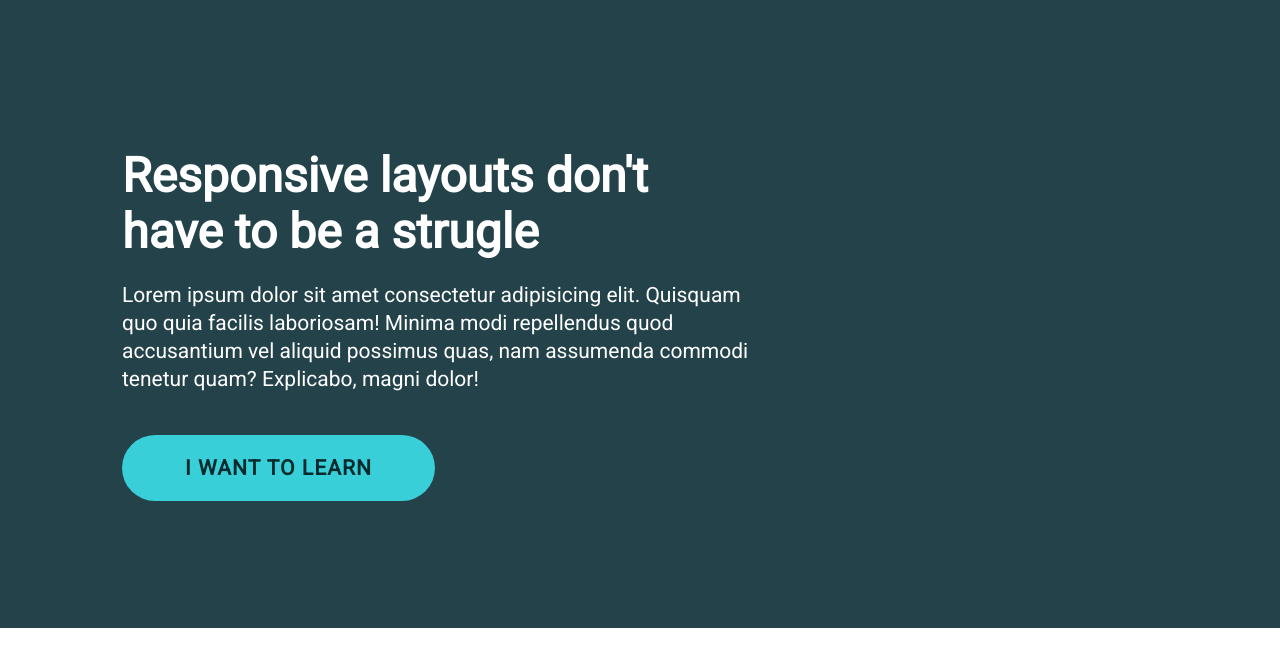
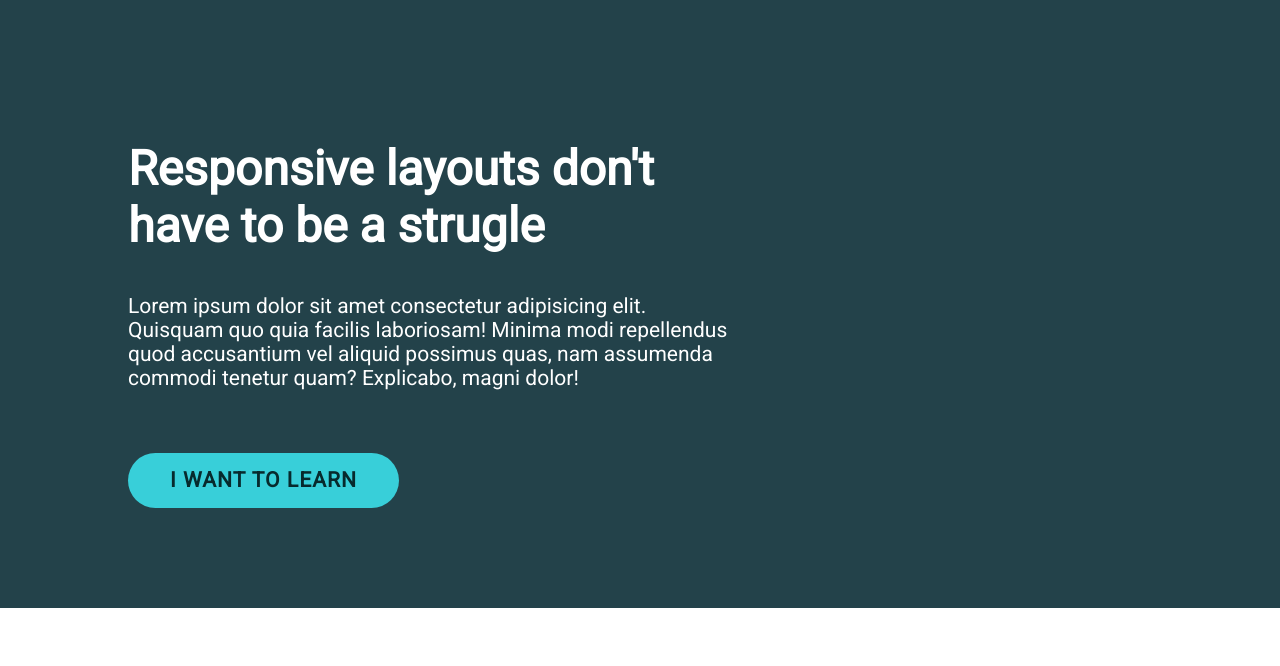
Before and after one commit to dargap3/KPResponsiveLayouts, a plain HTML site: page index.html in a window 1280 px wide. Drawn offline with Linux system fonts and the light colour scheme.

Commit message:
optimizing my challenge with Kevin's help

```diff
--- a/index.html
+++ b/index.html
@@ -5,17 +5,19 @@
     <meta charset="UTF-8" />
     <meta name="viewport" content="width=device-width, initial-scale=1.0" />
     <title>Conquering Responsive Layouts by Kevin Powell</title>
-    <link href="styles/styles.css" rel="stylesheet" type="text/css">
+    <link href="styles/style.css" rel="stylesheet" type="text/css">
     <link href="https://fonts.googleapis.com/css2?family=Roboto&display=swap" rel="stylesheet">
 </head>
 
 <body>
-    <section class="head">
-        <div class="head--container">
-            <h1 class="head--title">Responsive layouts don't have to be a strugle</h1>
-            <p class="head--text">Lorem ipsum dolor sit amet consectetur adipisicing elit. Quisquam quo quia facilis laboriosam! Minima modi repellendus quod accusantium vel aliquid possimus quas, nam assumenda commodi tenetur quam? Explicabo, magni dolor!
-            </p>
-            <a class="head--btn">i want to learn</a>
+    <section class="hero">
+        <div class="hero__container">
+            <div class="hero__text">
+                <h1 class="hero__title">Responsive layouts don't have to be a strugle</h1>
+                <p class="hero__tex">Lorem ipsum dolor sit amet consectetur adipisicing elit. Quisquam quo quia facilis laboriosam! Minima modi repellendus quod accusantium vel aliquid possimus quas, nam assumenda commodi tenetur quam? Explicabo, magni dolor!
+                </p>
+                <a href="#" class="hero__btn">i want to learn</a>
+            </div>
         </div>
     </section>
 </body>
--- /dev/null
+++ b/styles/style.css
@@ -0,0 +1,56 @@
+*,
+*::before,
+*::after {
+    box-sizing: inherit;
+}
+
+html {
+    box-sizing: border-box;
+}
+
+body {
+    margin: 0;
+    font-size: 1.3125rem;
+}
+
+h1 {
+    font-size: 3rem;
+}
+
+.hero {
+    padding: 100px 0;
+    background-color: #23424A;
+    color: #fff;
+}
+
+.hero__container {
+    width: 80%;
+    max-width: 1100px;
+    margin: 0 auto;
+    font-family: 'Roboto', sans-serif;
+}
+
+.hero__text {
+    width: 60%;
+}
+
+.hero__tex {
+    margin-bottom: 3em;
+}
+
+.hero__btn {
+    display: inline-block;
+    text-decoration: none;
+    text-transform: uppercase;
+    color: #072A2D;
+    font-weight: bold;
+    background-color: #38CFD9;
+    padding: .75em 2em;
+    border-radius: 100px;
+    letter-spacing: 0.05em;
+}
+
+.hero__btn:hover,
+.hero__btn:focus {
+    opacity: .75;
+}
--- a/styles/styles.css
+++ /dev/null
@@ -1,39 +0,0 @@
-* {
-    box-sizing: border-box;
-    margin: 0;
-}
-
-.head {
-    background-color: #23424A;
-}
-
-.head--container {
-    padding: 9.25em 0 9.25em 7.625em;
-    max-width: 750px;
-    color: #fff;
-    font-family: 'Roboto', sans-serif;
-}
-
-.head--title {
-    font-size: 3rem;
-    font-weight: 900;
-    line-height: 56px;
-}
-
-.head--text {
-    font-size: 1.3125rem;
-    line-height: 28px;
-    padding: 1em 0;
-    margin-bottom: 2em;
-}
-
-.head--btn {
-    background-color: #38CFD9;
-    border-radius: 50px;
-    font-weight: bold;
-    font-size: 1.3125rem;
-    padding: 1em 3em;
-    text-transform: uppercase;
-    color: #072A2D;
-    letter-spacing: 0.05em;
-}
```
